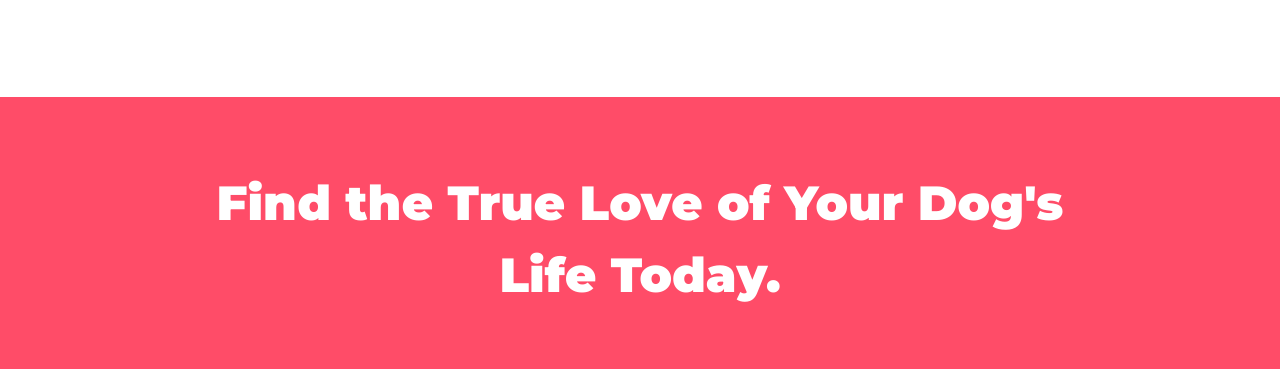
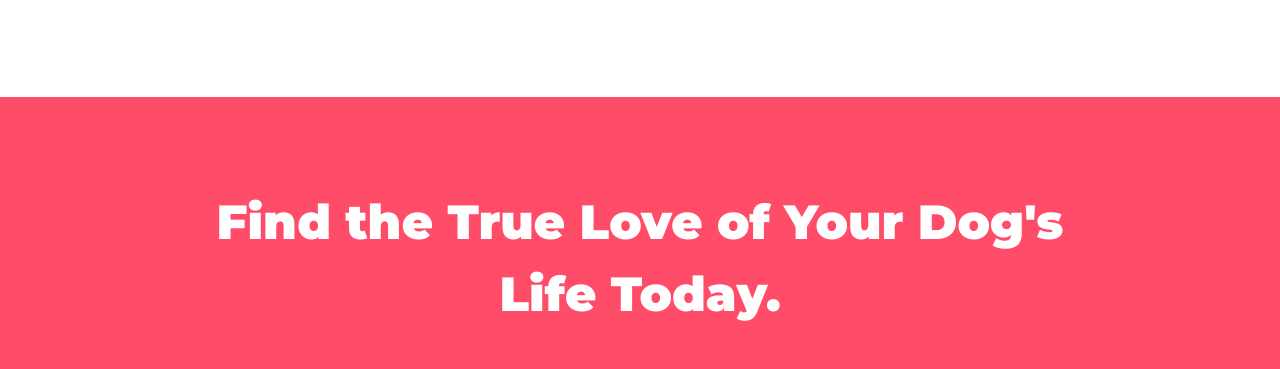
Before and after one commit to Jashnm/practice-tindog, a plain HTML site: page index.html in a window 1280 px wide. Shown: the part 2497-2866 px from the top of the page. Drawn offline with nearby package versions, Linux system fonts and the light colour scheme.

Commit message:
css updated

```diff
--- a/css/styles.css
+++ b/css/styles.css
@@ -134,7 +134,7 @@ padding: 4.5%;
 #cta {
   background-color: #ff4c68;
   text-align: center;
-  padding: 20px 30px;
+  padding: 7% 15%;
 
 }
 .cta-h3{
@@ -143,9 +143,6 @@ padding: 4.5%;
   font-size: 3rem;
   line-height: 1.5;
   color: white;
-  width: 70%;
-  margin: auto;
-  padding-top: 50px;
 }
 /*footer*/
 #footer {
```
